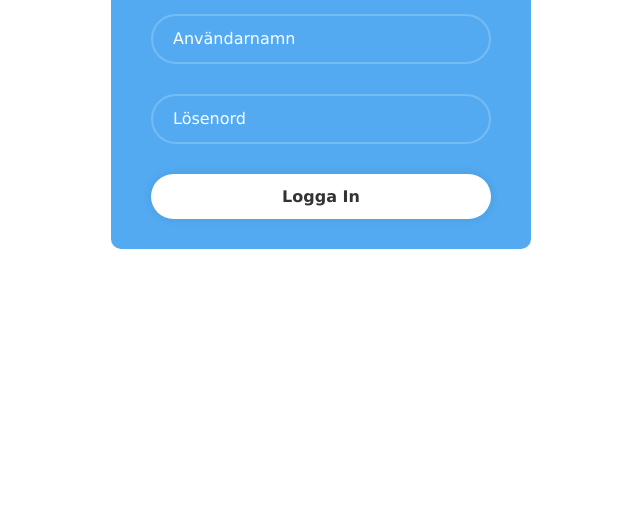
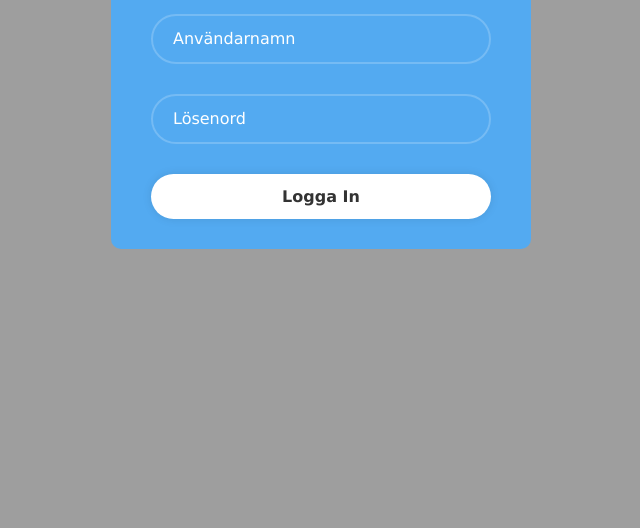
Before and after one commit to AlbinNic/Inloggningssida, a plain HTML site: page index.html in a window 1280 px wide. Shown: the part 372-900 px from the top of the page, without its empty margins (319-959 px from the left). Drawn offline with Linux system fonts and the light colour scheme; the site is published under a folder, as on GitHub Pages, so addresses that start at the root find nothing.

Commit message:
bytte namn på mappen

```diff
--- a/style.css
+++ b/style.css
@@ -10,7 +10,7 @@ body {
    justify-content: center;
    align-items: center;
    min-height: 900px;
-   background-image: url(/img/Landscape.png);
+   background-image: url(images/Landscape.png);
    background-size: cover;
    background-position: center;
 }
```
Also changed, not shown: 2 other files.
